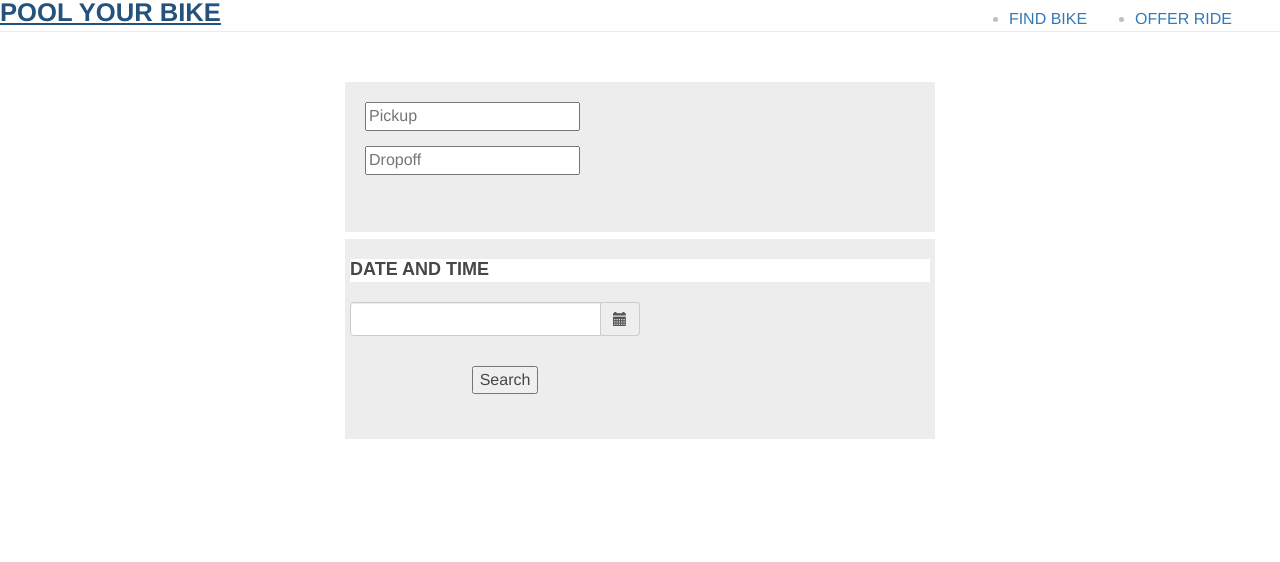
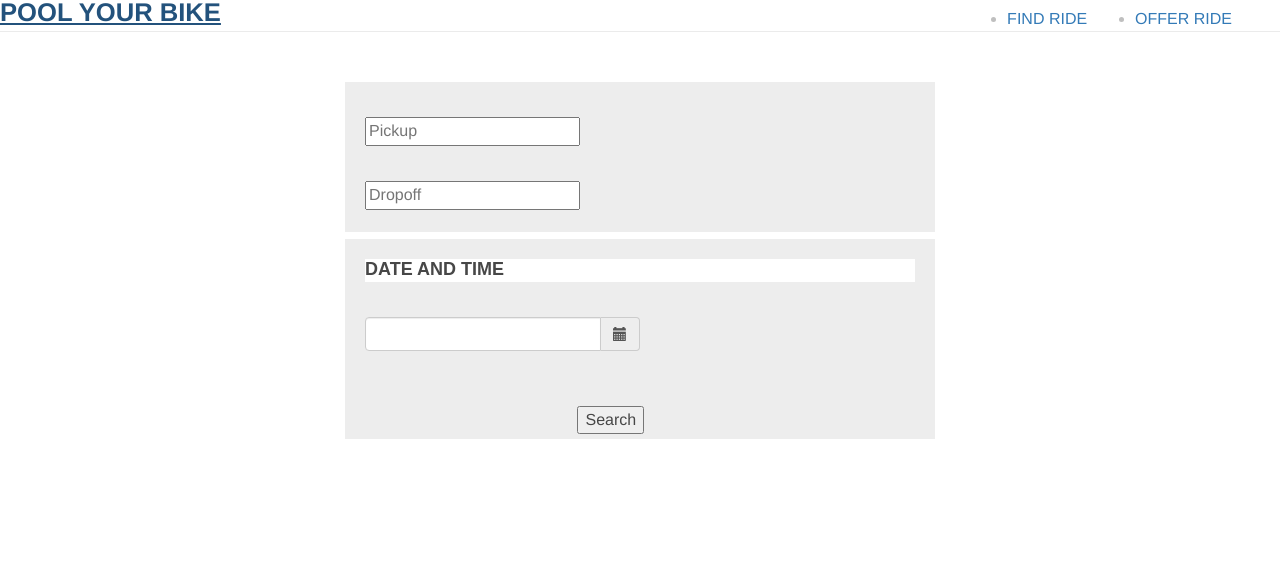
Before and after one commit to Himanshu372/Bike-pool-app, a Django app: page /find_ride/ in a window 1280 px wide. Shown: the top 562 px of the page. Run offline with Django 3.2, Linux system fonts and the light colour scheme; parts of the project's set-up code (start-up, migrations or seed data) failed here and were passed over; some libraries are stand-ins or nearby versions.

Commit message:
Changes to UI

```diff
--- a/bike_app/forms.py
+++ b/bike_app/forms.py
@@ -4,9 +4,9 @@ from bike_app.models import user
 
 class findRideform(forms.Form):
     pickup = forms.CharField(max_length=1000, label='Pickup point',
-                             widget=forms.TextInput(attrs={'placeholder': 'Pickup'}))
+                             widget=forms.TextInput(attrs={'placeholder': 'Pickup', 'class': 'pickup-textbox'}))
     dropoff = forms.CharField(max_length=1000, label='Dropping point',
-                              widget=forms.TextInput(attrs={'placeholder': 'Dropoff'}))
+                              widget=forms.TextInput(attrs={'placeholder': 'Dropoff', 'class': 'dropoff-textbox'}))
     # date = forms.CharField(max_length = 10, label = 'Date', widget = forms.TextInput(attrs={'placeholder': 'yyyy-mm-dd'}))
     date = forms.DateField(widget=DatePickerInput(format='YYYY-MM-DD'))
     time = forms.DateField(widget=TimePickerInput())
--- a/bike_app/static/bike_app/css/find_ride.css
+++ b/bike_app/static/bike_app/css/find_ride.css
@@ -111,7 +111,7 @@ a {
 			background-color:#ededed;
 			display: inline-block;
 			height: 200px;
-			text-align: left;
+			text-align: center;
 			position: relative;
 		}
 
@@ -120,12 +120,20 @@ a {
 			background-color: #fff;
 			float: top;
 			margin-bottom: 15px;
+			text-align: left;
 		}
 
         .form-group{
             display: block;
+            margin-top: 15px;
         }
 
-            .search-button-class{
-                position: relative;
-            }
+                .search-button-class{
+                    position: relative;
+                    margin-top: 40px;
+                    margin-right: 150px;
+                }
+
+                .dropoff-textbox{
+                    margin-top: 20px;
+                }
--- a/bike_app/templates/bike_app/find_ride.html
+++ b/bike_app/templates/bike_app/find_ride.html
@@ -32,7 +32,7 @@
             <nav>
                 <ul>
                     <li class="nav-item">
-                        <a class="nav-link" href="/find_ride">Find Bike</a>
+                        <a class="nav-link" href="/find_ride">Find Ride</a>
                     </li>
                     <li class="nav-item">
                         <a class="nav-link" href="/offer_ride">Offer Ride</a>
@@ -62,27 +62,8 @@
                 </div>
             </div>
 
-<!--            <div class="date-time-submit-container clearfix">-->
+            <div class="date-time-submit-container clearfix">
 <!--                <div class="form-group has-feedback" id="date-and-time">-->
-<!--                    <div class="date-time-header data-block">-->
-<!--                        <h4 style="display: inline; ">Date and time</h4>-->
-<!--                    </div>-->
-<!--                    {% load bootstrap4 %}-->
-<!--                    {% bootstrap_css %}-->
-<!--                    {% bootstrap_javascript jquery='full' %}-->
-<!--                    {{ form.date }}-->
-<!--                    {{ form.time }}-->
-<!--                    {{ form.media }}{# Adds date-picker required JS and CSS #}-->
-<!--                </div>-->
-
-<!--                 <div class="form-group-submit">-->
-<!--                    <div class="col-sm-offset-2 col-sm-10">-->
-<!--                        <button type="submit" class="btn btn-default" id="sumbit-button">Search</button>-->
-<!--                    </div>-->
-<!--                </div>-->
-<!--            </div>-->
-            <div class="date-time-submit-container clearfix">
-                <div class="form-group has-feedback" id="date-and-time">
                 <div class="date-time-header data-block">
                     <h4 style="display: inline; ">Date and time</h4>
                 </div>
@@ -101,14 +82,12 @@
                         </div>
                     </div>
                 </div>
-                    <!-- <label style="display: block; padding-left: 15px" class="arrival-date-time clearfix">Arrival Date & Time
-                    </label>
-                        <div class="col-sm-6 clearfix">
-                            <input type="text" class="form-control" id="datetimepicker1 clearfix" name="datetimepicker" style="float: left;" />
-                                <i class="glyphicon glyphicon-calendar form-control-feedback"></i>
-                        </div> -->
-
+                <div class="form-group-submit">
+                    <div class="col-sm-offset-2 col-sm-10">
+                        <button type="submit" class="search-button-class" id="submit-button">Search</button>
                     </div>
+                </div>
+<!--                </div>-->
 
                 <!-- <div class="form-group">
                     <div class="col-sm-offset-2 col-sm-10">
@@ -117,13 +96,6 @@
                         </div>
                     </div>
                 </div> -->
-
-
-                <div class="form-group-submit">
-                    <div class="col-sm-offset-2 col-sm-10">
-                        <button type="submit" class="search-button-class" id="submit-button">Search</button>
-                    </div>
-                </div>
             </div>
         </form>
     </div>
--- a/bike_app/templates/bike_app/index.html
+++ b/bike_app/templates/bike_app/index.html
@@ -16,7 +16,7 @@
 			<nav>
 				<ul>
 					<li class="nav-item">
-					    <a class="nav-link" href="/find_ride">Find Bike</a>
+					    <a class="nav-link" href="/find_ride">Find Ride</a>
 					</li>
 					<li class="nav-item">
 					    <a class="nav-link" href="/offer_ride">Offer Ride</a>
--- a/bike_app/views.py
+++ b/bike_app/views.py
@@ -112,11 +112,6 @@ class offerRide(viewsets.ModelViewSet):
         return render(request, self.template_name)
 
 
-
-
-
-
-
 class findRide(viewsets.ModelViewSet):
     queryset = rideData.objects.all()
     template_name = 'bike_app/find_ride.html'
```
Also changed, not shown: bike_app/static/bike_app/css/offer_ride.css (+25 -3 lines), bike_app/templates/bike_app/offer_ride.html (+6 -30 lines). Lines whose indentation alone changed are shown as unchanged.
